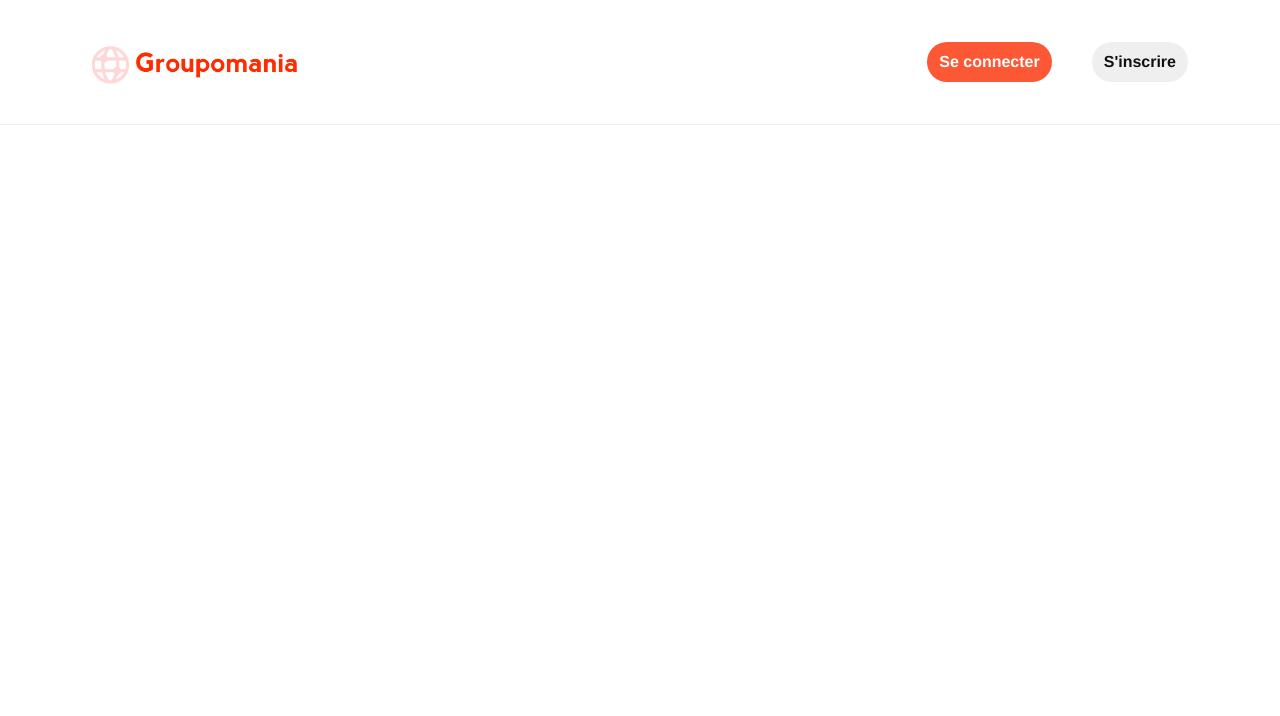
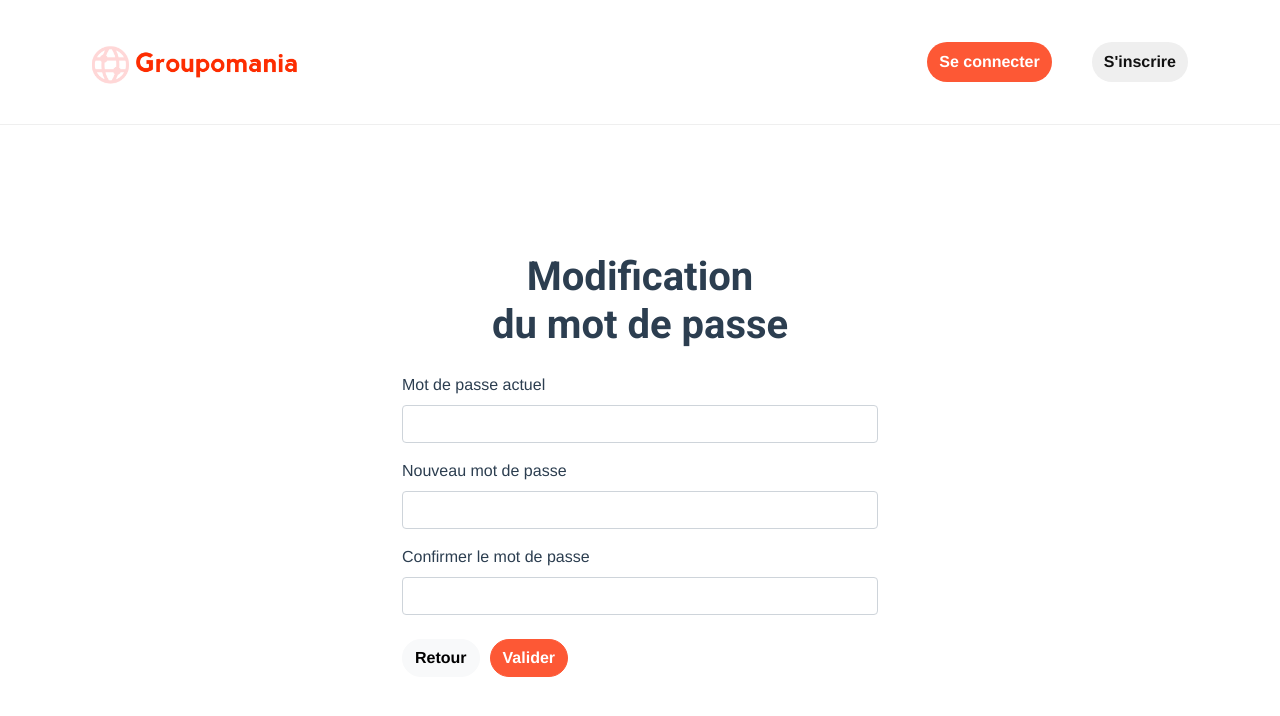
Before and after one commit to nicomil59/groupomania, a Vue app in the folder frontend/: page /modify-password/1 in a window 1280 px wide. Shown: the top 716 px of the page. Built offline with nearby package versions, Linux system fonts and the light colour scheme.

Commit message:
front - implémentation de modifypassword

```diff
--- a/frontend/src/assets/custom.css
+++ b/frontend/src/assets/custom.css
@@ -8,3 +8,12 @@
 h1 {
     font-family: 'Roboto', sans-serif;
 }
+
+.btn-groupo {
+    background-color: #FD5835;
+    border-color: #FD5835;
+}
+.btn-groupo:hover {
+    background-color: #c1442b;
+    border-color: #c1442b;
+}
--- a/frontend/src/components/Login.vue
+++ b/frontend/src/components/Login.vue
@@ -67,7 +67,7 @@ export default {
       }
     },
     resetErrorMessage() {
-      console.log('hello you')
+      console.log('reset error message')
       this.valid = true;
     }
   }
--- /dev/null
+++ b/frontend/src/components/ModifyPassword.vue
@@ -0,0 +1,161 @@
+<template>
+    <div class="container-compo mx-auto">
+        <div class="container mt-5">
+            <h1 class="mb-4">Modification<br>du mot de passe</h1>
+
+            <form @submit.prevent="handleSubmit" id="myForm">
+                <div class="mb-3">
+                    <label for="currentPwd" class="form-label">Mot de passe actuel</label>
+                    <input v-model="currentPwd" @click="resetErrorMessage" type="password" class="form-control"
+                        id="currentPwd" required />
+                </div>
+                <div class="mb-3">
+                    <label for="newPwd" class="form-label">Nouveau mot de passe</label>
+                    <input v-model="newPwd" @click="resetErrorMessage" type="password" class="form-control" id="newPwd"
+                        required />
+                </div>
+                <p v-if="isSamePassword" class="validFeedback">Le nouveau mot de passe doit être différent !</p>
+                <div class="mb-4">
+                    <label for="confirmPwd" class="form-label">Confirmer le mot de passe</label>
+                    <input v-model="confirmPwd" @click="resetErrorMessage" type="password" class="form-control"
+                        id="confirmPwd" required />
+                </div>
+                <p v-if="!isConfirmPasswordOK" class="validFeedback">Les mots de passe sont différents !</p>
+                <p v-if="!valid" class="validFeedback">{{ errorMessage }}</p>
+
+                <a @click="abort" class="btn btn-light btn-space">Retour</a>
+                <button :disabled="isSamePassword || !isConfirmPasswordOK" type="submit"
+                    class="btn btn-primary btn-space btn-groupo">Valider</button>
+            </form>
+            <p v-if="isUpdated">Le mot de passe a bien été modifié !</p>
+
+        </div>
+    </div>
+</template>
+
+<script>
+    // import { mapGetters } from "vuex";
+    import axios from "axios";
+
+    export default {
+        name: "ModifyPassword",
+        data() {
+            return {
+                currentPwd: '',
+                newPwd: '',
+                confirmPwd: '',
+                valid: true,
+                errorMessage: '',
+                isUpdated: false,
+            };
+        },
+        computed: {
+            isSamePassword() {
+                return this.newPwd !== '' && this.currentPwd === this.newPwd
+            },
+            isConfirmPasswordOK() {
+                if (this.confirmPwd !== '') {
+                    return this.newPwd === this.confirmPwd;
+                } else {
+                    return true;
+                }
+            }
+        },
+        methods: {
+            abort() {
+                // redirection vers la page ModifyProfile
+                setTimeout(() => {
+                    this.$router.go(-1);
+
+                }, 1000);
+            },
+            async handleSubmit() {
+
+                const dataInput = {
+                    currentPassword: this.currentPwd,
+                    newPassword: this.newPwd
+                }
+                console.log("dataInput", dataInput)
+                console.log(this.$store.state.user)
+
+                const token = localStorage.getItem("token");
+                const userId = localStorage.getItem("userId");
+
+                try {
+                    const response = await axios.put(`${userId}/password`, dataInput, {
+                        headers: {
+                            Authorization: `Bearer ${token}`,
+                        }
+                    });
+
+                    console.log("response data", response.data);
+                    // const updatedUser = Object.assign({
+                    //     ...this.$store.state.user
+                    // }, {
+                    //     ...updatedData
+                    // });
+
+                    // console.log("updatedUser", updatedUser);
+
+                    // mise à jour de user dans localStorage
+                    // localStorage.setItem("user", JSON.stringify(updatedUser))
+
+                    // mise à jour de user dans le state
+                    // this.$store.dispatch('setUser', updatedUser);
+
+
+
+                    this.isUpdated = true;
+
+                } catch (error) {
+                    console.log(error.response.data);
+                    this.valid = false;
+                    if (error.response.data.message === 'Mot de passe actuel incorrect !') {
+                        this.errorMessage = error.response.data.message;
+                    } else {
+                        this.errorMessage =
+                            "Votre mot de passe doit contenir 8 caractères au minimum, contenir des lettres (majuscule et minuscule), au moins 2 chiffres ainsi qu'au moins un caractère spécial.";
+                    }
+                }
+            },
+            resetErrorMessage() {
+                console.log('reset error message')
+                this.valid = true;
+            }
+        }
+
+
+
+    };
+</script>
+
+<!-- Add "scoped" attribute to limit CSS to this component only -->
+<style scoped>
+    .btn {
+        font-weight: bold !important;
+    }
+
+
+
+    .container-compo {
+        max-width: 500px;
+        margin-top: 10%;
+    }
+
+    h1 {
+        font-weight: 700;
+        text-align: center;
+    }
+
+    .notice {
+        font-size: 14px;
+    }
+
+    .btn-space {
+        margin-right: 10px;
+    }
+
+    .validFeedback {
+        color: red;
+    }
+</style>
--- a/frontend/src/components/ModifyProfile.vue
+++ b/frontend/src/components/ModifyProfile.vue
@@ -19,8 +19,9 @@
             <label for="avatarInput" class="form-label">Avatar</label>
             <input class="form-control" type="file" id="avatarInput" @change="onFileSelected">
         </div>
-        <a @click="abort" class="btn btn-light">Retour</a>
-        <button type="submit" class="btn btn-primary">Sauvegarder</button>
+        <a @click="abort" class="btn btn-light btn-space">Retour</a>
+        <button type="submit" class="btn btn-primary btn-space">Sauvegarder</button>
+        <router-link :to="`/modify-password/${userId}`" class="btn btn-primary">Changer de mot de passe</router-link>
       </form>
       <p v-if="isUpdated">Les modifications ont bien été enregistrées !</p>
     </div>
@@ -126,11 +127,6 @@ export default {
   font-weight: bold !important;
 }
 
-.img-avatar {
-  width: 100px !important;
-  height: auto;
-}
-
 .container-compo {
   max-width: 500px;
   margin-top: 10%;
@@ -141,13 +137,12 @@ h1 {
   text-align: center;
 }
 
-.card-btns {
-  display: flex;
-  gap: 20px;
-}
-
 .avatar {
     width: 200px;
     height: 200px;
 }
+
+.btn-space {
+  margin-right: 10px;
+}
 </style>
--- a/frontend/src/components/Signup.vue
+++ b/frontend/src/components/Signup.vue
@@ -6,16 +6,17 @@
       <form @submit.prevent="handleSubmit">
         <div class="mb-3">
           <label for="usernameInput" class="form-label">Pseudo</label>
-          <input v-model="username" type="text" class="form-control" id="usernameInput" />
+          <input v-model="username" @click="resetErrorMessage" type="text" class="form-control" id="usernameInput" />
         </div>
         <div class="mb-3">
           <label for="emailInput" class="form-label">Email</label>
-          <input v-model="email" type="email" class="form-control" id="emailInput" />
+          <input v-model="email" @click="resetErrorMessage" type="email" class="form-control" id="emailInput" />
         </div>
         <div class="mb-3">
           <label for="passwordInput" class="form-label">Mot de passe</label>
-          <input v-model="password" type="password" class="form-control" id="passwordInput" />
+          <input v-model="password" @click="resetErrorMessage" type="password" class="form-control" id="passwordInput" />
         </div>
+        <p v-if="!valid" id="errorMessageId">{{ errorMessage }}</p>
         <button type="submit" class="btn btn-primary">Créer un compte</button>
         <p class="mt-3">Déjà un compte ? <router-link to="/login">Connexion</router-link></p>
       </form>
@@ -32,7 +33,9 @@ export default {
     return {
       username: '',
       email: '',
-      password: ''
+      password: '',
+      valid: true,
+      errorMessage: ''
     }
   },
   // props: {
@@ -53,9 +56,18 @@ export default {
         this.$router.push('/login');
 
       } catch (error) {
-        console.log(error)
+          console.log(error.response.data);
+          this.valid = false;
+          if (error.response.data.message.includes('The string')) {
+            this.errorMessage = "Votre mot de passe doit contenir 8 caractères au minimum, contenir des lettres (majuscule et minuscule), au moins 2 chiffres ainsi qu'au moins un caractère spécial.";
+          } else {
+            this.errorMessage = error.response.data.message;
+          }
       }
-
+    },
+    resetErrorMessage() {
+      console.log('reset error message')
+      this.valid = true;
     }
   }
 };
@@ -74,5 +86,9 @@ h1 {
   font-size: 50px;
 }
 
+#errorMessageId {
+  color: red;
+}
+
 
 </style>
--- a/frontend/src/router/index.js
+++ b/frontend/src/router/index.js
@@ -4,6 +4,7 @@ import Signup from '../components/Signup.vue'
 import Login from '../components/Login.vue'
 import ViewProfile from '../components/ViewProfile.vue'
 import ModifyProfile from '../components/ModifyProfile.vue'
+import ModifyPassword from '../components/ModifyPassword.vue'
 
 const routes = [
   {
@@ -32,6 +33,11 @@ const routes = [
     component: ModifyProfile
   },
   {
+    path: '/modify-password/:id',
+    name: 'modify-password',
+    component: ModifyPassword
+  },
+  {
     path: '/about',
     name: 'about',
     // route level code-splitting
```
Also changed, not shown: 1 other file (tests, documents, lock files or other folders).
